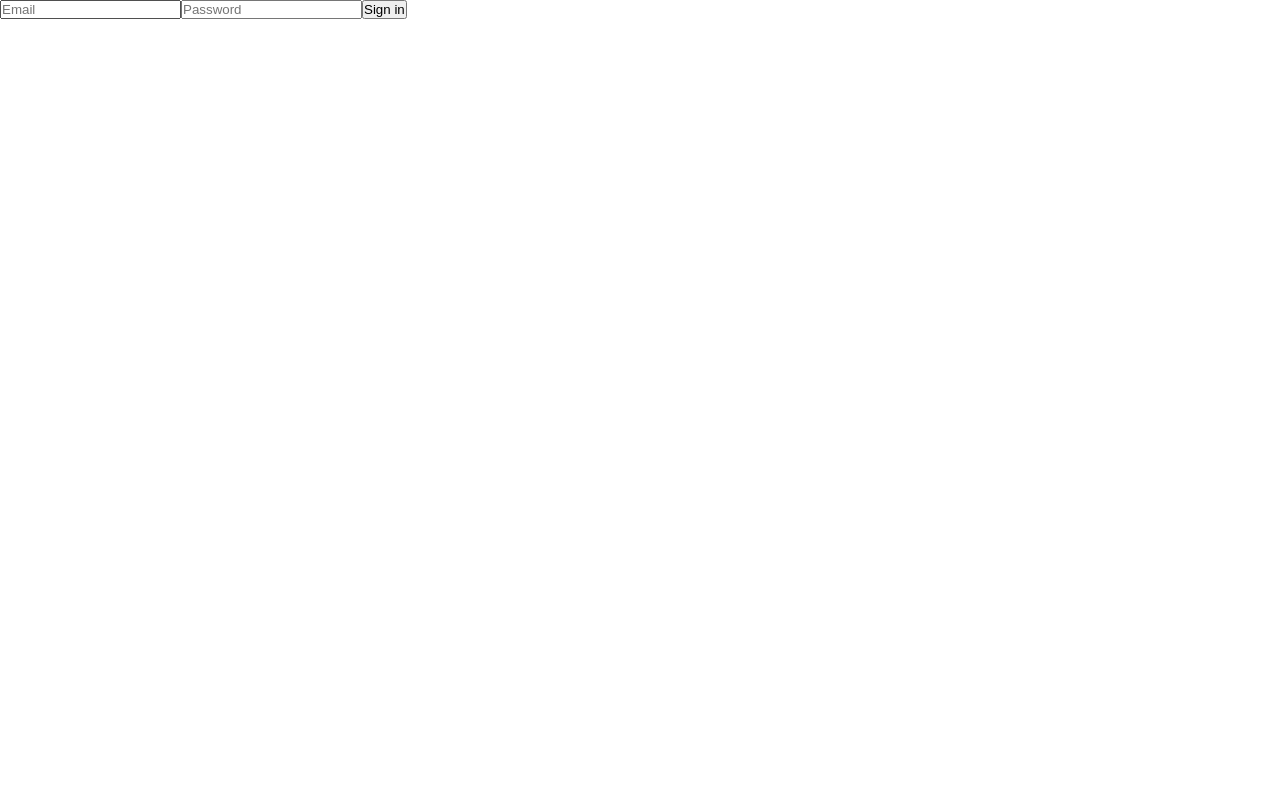
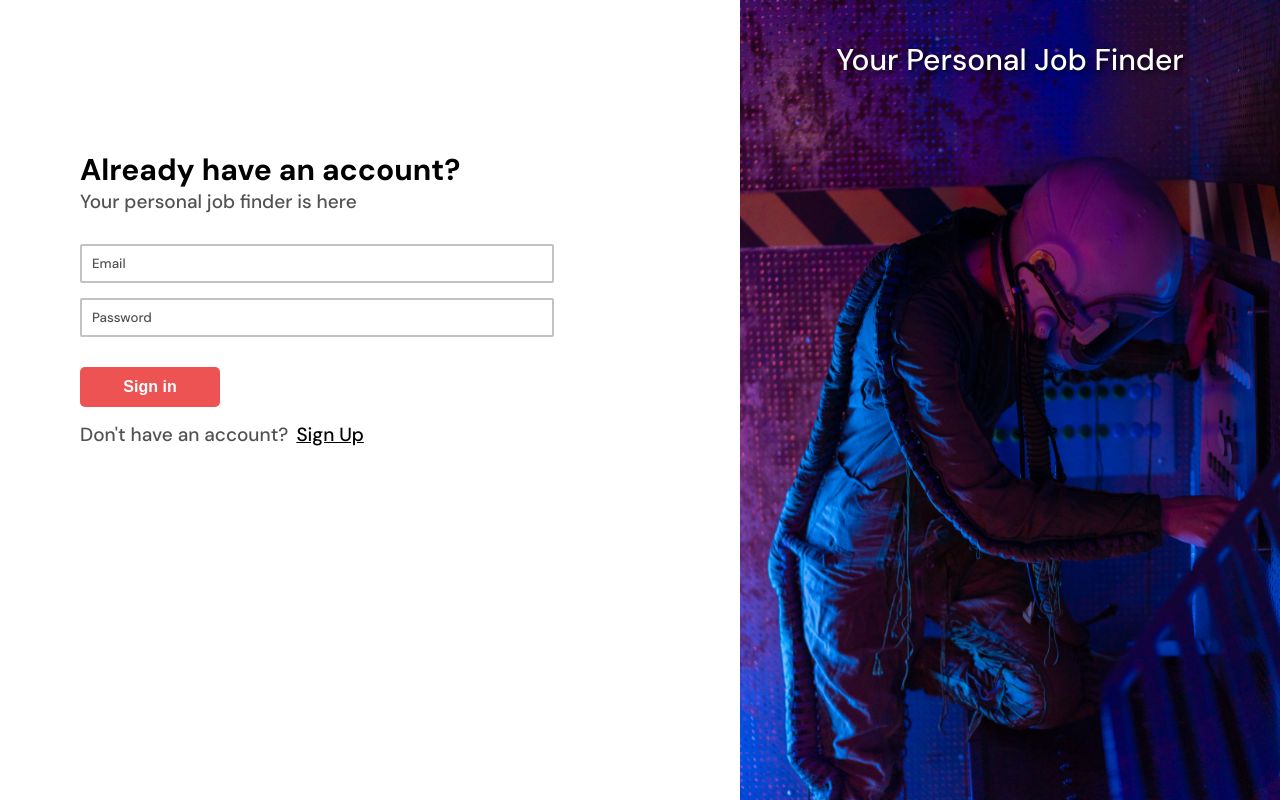
Before and after one commit to rajsingh-19/workhive, a React (Vite) app: page / in a window 1280 px wide. Built offline with nearby package versions, Linux system fonts and the light colour scheme.

Commit message:
Developed the Login Page UI

```diff
--- a/index.html
+++ b/index.html
@@ -6,6 +6,9 @@
     <meta name="viewport" content="width=device-width, initial-scale=1.0" />
     <meta name="author" content="Raj Singh" />
     <title>Job Finder</title>
+    <style>
+      @import url('https://fonts.googleapis.com/css2?family=DM+Sans:ital,opsz,wght@0,9..40,100..1000;1,9..40,100..1000&family=Roboto:ital,wght@0,100;0,300;0,400;0,500;0,700;0,900;1,100;1,300;1,400;1,500;1,700;1,900&display=swap');
+    </style>
   </head>
   <body>
     <div id="root"></div>
--- a/src/index.css
+++ b/src/index.css
@@ -6,10 +6,105 @@
   padding: 0;
   margin: 0;
 }
-
+body {
+  overflow: hidden;
+}
+/*      font style     */
+.dm-sans {
+  font-family: "DM Sans";
+}
+.roboto {
+  font-family: "Roboto";
+}
+/*      display    */
 .flex {
   display: flex;
 }
 .dir-row {
   flex-direction: row;
 }
+.dir-col {
+  flex-direction: column;
+}
+.justify-center {
+  justify-content: center;
+}
+.align-center {
+  align-items: center;
+}
+/*        font wt    */
+.font-wt-700 {
+  font-weight: 700;
+}
+.font-wt-500 {
+  font-weight: 500;
+}
+/*    positions    */
+.position-relative {
+  position: relative;
+}
+.position-fixed {
+  position: fixed;
+}
+.position-absolute {
+  position: absolute;
+}
+.position-sticky {
+  position: sticky;
+}
+
+.outline-none {
+  outline: none;
+}
+.border-none {
+  border: none;
+}
+.cursor-pointer {
+  cursor: pointer;
+}
+/*      text deco   */
+.underline {
+  text-decoration: underline;
+}
+/*    text-color     */
+.text-grayClr {
+  color: #525252;
+}
+.text-white {
+  color: #FFFFFF;
+}
+/*      font size    */
+.text-16 {
+  font-size: 16px;
+}
+.text-19 {
+  font-size: 19px;
+}
+.text-22 {
+  font-size: 22px;
+}
+.text-30 {
+  font-size: 30px;
+}
+.text-35 {
+  font-size: 35px;
+}
+/*      padding and margin     */
+.p-t-10 {
+  padding-top: 5px;
+}
+.m-t-30 {
+  margin-top: 30px;
+}
+.m-t-15 {
+  margin-top: 15px;
+}
+/*      custom element    */
+.btn {
+  background-color: #ED5353;
+  border-radius: 5px;
+  width: 120px;
+  color: #FFFFFF;
+  height: 40px;
+  width: 140px;
+}
--- a/src/pages/LoginPage.jsx
+++ b/src/pages/LoginPage.jsx
@@ -1,16 +1,18 @@
-import { useEffect, useState } from "react";
+import {useEffect, useState } from "react";
+import { useNavigate } from "react-router-dom";
 import {signin} from '../services/index';           // Importing the signin function to send form data to the backend
-import { useNavigate } from "react-router-dom";
+import loginImage from "../assets/login.png";
+import "../styles/login.css";
 
 const LoginPage = () => {
     const navigate = useNavigate();
-
+    // Redirect to home if the user is already logged in (i.e., a token exists in localStorage)
     useEffect(() => {
         const token = localStorage.getItem('token');
         if(token) {
             navigate('/home');
         }
-    }, []);
+    }, []);         // Dependency array ensures this runs only once when the component mounts
 
     //               useState initializes the login data state with default empty values
     const [loginData, setLoginData] = useState({
@@ -23,7 +25,6 @@ const LoginPage = () => {
         const res = await signin(loginData);    // Calls the `signin` function with the form data
         if(res.status === 200) {                // Checks if the response status indicates success
             const data = await res.json();
-            // console.log(data);
             localStorage.setItem('token', data.token);
             alert("Logged in Successfully");
             navigate('/home');
@@ -33,13 +34,40 @@ const LoginPage = () => {
         }
     };
 
+    //              function for handle the sign up
+    const hanldeSignUp = () => {
+        navigate('/register');
+    }
+
     return (
-        <form onSubmit={handleLogin}>
-            {/* Form for user signn in */}
-            <input type="text" name="email" value={loginData.email} placeholder="Email" onChange={(e) => setLoginData({...loginData, [e.target.name]: e.target.value})} />
-            <input type="text" name="password" value={loginData.password} placeholder="Password" onChange={(e) => setLoginData({...loginData, [e.target.name]: e.target.value})} />
-            <button type="submit">Sign in</button>
-        </form>
+        <div className="flex dir-row">
+            <div className="loginFormContainer flex dir-col">
+                <div className="firstSection">
+                    <p className="dm-sans font-wt-700 text-30">Already have an account?</p>
+                    <p className="dm-sans font-wt-500 text-19 text-grayClr">Your personal job finder is here</p>
+                </div>
+                <form onSubmit={handleLogin} className="loginForm flex dir-col">
+                    {/* Form for user signn in */}
+                    <div className="input-container">
+                        <input className="dm-sans font-wt-500 input outline-none" type="text" name="email" value={loginData.email} placeholder="Email" onChange={(e) => setLoginData({...loginData, [e.target.name]: e.target.value})} />
+                    </div>
+                    <div className="input-container m-t-15">
+                        <input className="dm-sans font-wt-500 input outline-none" type="text" name="password" value={loginData.password} placeholder="Password" onChange={(e) => setLoginData({...loginData, [e.target.name]: e.target.value})} />
+                    </div>
+                    <div>
+                        <button type="submit" className="btn outline-none border-none font-wt-700 text-16 m-t-30 cursor-pointer">Sign in</button>
+                    </div>
+                </form>
+                <div className="lastLine">
+                    <span className="dm-sans font-wt-500 text-19 text-grayClr">Don't have an account?</span>&nbsp;&nbsp;
+                    <button className="dm-sans text-19 font-wt-500 underline signup-btn border-none cursor-pointer" onClick={hanldeSignUp}>Sign Up</button>
+                </div>
+            </div>
+            <div className="loginImgContainer position-relative">
+                <p className="dm-sans font-wt-500 text-white onImgLine position-absolute">Your Personal Job Finder</p>
+                <img src={loginImage} alt="login page image" className="loginImg" />
+            </div>
+        </div>
     )
 };
 
--- a/src/pages/MainPage.jsx
+++ b/src/pages/MainPage.jsx
@@ -26,14 +26,15 @@ const MainPage = () => {
     const [limit, setLimit] = useState(10);
     const [offset, setOffset] = useState(0);
     const [count, setCount] = useState(0);
-    const [search, setSearch] = useState('');
+    const [nameSearch, setNameSearch] = useState('');
+    const [skillsSearch, setSkillsSearch] = useState('');
 
     const navigate = useNavigate();
 
     //              Function to fetch jobs with debouncing
     const fetchJobs = useCallback(                              // Memoized Debouncing Function
-        debouncing(async ({limit, offset, search}) => {         //Defining the debounced function outside of the `useEffect` scope
-            const res = await jobList({limit, offset: offset * limit, name: search});
+        debouncing(async ({limit, offset, nameSearch, skillsSearch}) => {         //Defining the debounced function outside of the `useEffect` scope
+            const res = await jobList({limit, offset: offset * limit, name: nameSearch, skillsRequired: skillsSearch});
             if(res.status === 200) {
                 setLoading(false);
                 const data = await res.json();
@@ -47,20 +48,24 @@ const MainPage = () => {
 
     //              Effect to fetch jobs whenever limit, offset, or search changes
     useEffect(()=> {
-        fetchJobs({limit, offset, search});
-    }, [limit, offset, search]);
+        fetchJobs({limit, offset, nameSearch, skillsSearch});
+    }, [limit, offset, nameSearch, skillsSearch]);
+
     //              Navigate to add job page
     const handleAddJob = () => {
         navigate('/home/addjob');
     };
+
     //              Navigate to edit job page for a specific job
     const handleEditJob = (id) => {
         navigate(`/home/editjob/${id}`);
     };
+
     //              Navigate to view details page for a specific job
     const handleViewDetails = (id) => {
         navigate(`/home/viewdetails/${id}`);
     };
+
     //              Handle job deletion with appropriate feedback and refreshing the list
     const handleDeleteJob = async (id) => {
         const res = await deleteJob(id)
@@ -82,22 +87,27 @@ const MainPage = () => {
             <Navbar />
             <div>
                 <div>
-                    <input type="text" onChange={(e) => setSearch(e.target.value)} value={search} placeholder="Search" />
+                    <input type="text" onChange={(e) => setNameSearch(e.target.value)} value={nameSearch} placeholder="Search" />
                 </div>
                 <div>
                     <div>
                         <select>
                             <option>Skills</option>
-                            <option value=""></option>
+                            <option value="All">All</option>
+                            <option value="HTML">HTML</option>
+                            <option value="CSS">CSS</option>
+                            <option value="JavaScript">JavaScript</option>
+                            <option value="React">React</option>
+                            <option value="Node">Node</option>
                         </select>
-                        <button></button>
+                        <button>Apply Filter</button>
                     </div>
                     <div>
                         <button onClick={handleAddJob}>+ Add Job</button>
                     </div>
                 </div>
                 <div>
-                    <span>clear</span>
+                    <button>Clear</button>
                 </div>
             </div>
             <div>
--- a/src/services/index.js
+++ b/src/services/index.js
@@ -24,8 +24,8 @@ export const signin = (data) => {
 };
 
 //              all the job
-export const jobList = ({limit, offset, name}) => {
-    return fetch(`${URL}job?limit=${limit}&offset=${offset}&name=${name}`, {
+export const jobList = ({limit, offset, name, skillsRequired}) => {
+    return fetch(`${URL}job?limit=${limit}&offset=${offset}&name=${name}&skillsRequired=${skillsRequired}`, {
         method: "GET",
         headers: {
             'Content-Type': 'application/json',
--- /dev/null
+++ b/src/styles/login.css
@@ -0,0 +1,53 @@
+/*             Form Container        */
+.loginFormContainer {
+    width: 55%;
+    height: 100%;
+    padding-top: 150px;
+    padding-left: 80px;
+}
+.loginForm {
+    height: 100%;
+    margin-top: 30px;
+}
+.input {
+    border: 2px solid #C2C2C2;
+    border-radius: 2px;
+    width: 450px;
+    height: 35px;
+    padding-left: 10px;
+    padding-right: 10px;
+}
+.input::placeholder {
+    color: #525252;
+    font-family: "DM Sans";
+    font-weight: 500;
+}
+.lastLine {
+    margin-top: 15px;
+}
+.signup-btn {
+    background: none;
+}
+/*              Img Container          */
+.loginImgContainer {
+    width: 45%;
+    height: 100vh;
+    display: inline-block;
+    overflow: hidden;
+}
+.loginImg {
+    width: 100%;
+    height: 100%;
+    display: block;
+    object-fit: fill;
+}
+.onImgLine {
+    top: 40px;
+    left: 50%;
+    transform: translateX(-50%);
+    font-size: 30px;
+    text-shadow: 2px 2px 4px rgba(0, 0, 0, 0.7);
+    z-index: 1;
+    text-align: center;
+    white-space: nowrap;
+}
```
Also changed, not shown: src/assets/login.png (renamed from public/assets/login.png).
